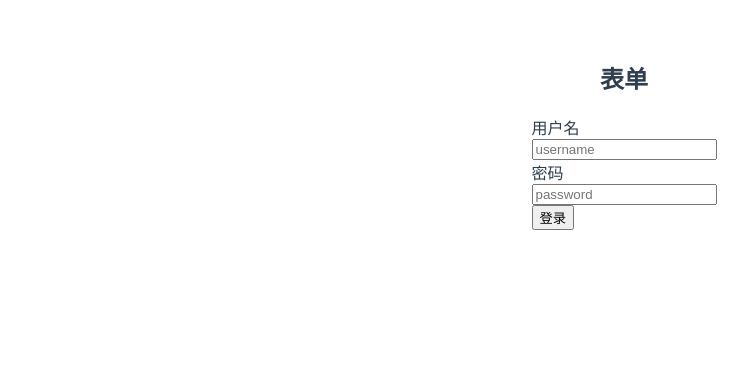
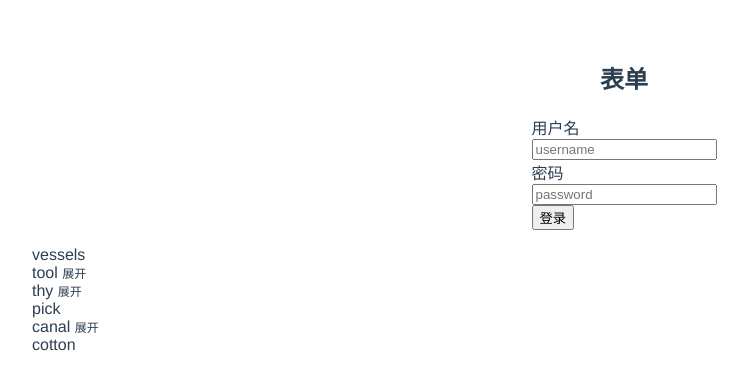
Before and after one commit to antqi/test, a Vue app in the folder vue/: page / in a window 1280 px wide. Shown: the top 390 px of the page, without its empty margins (16-764 px from the left). Built offline with nearby package versions, Linux system fonts and the light colour scheme.

Commit message:
添加tree 递归组件

```diff
--- a/vue/src/App.vue
+++ b/vue/src/App.vue
@@ -12,6 +12,7 @@
         <button type="button" @click="onLogin">登录</button>
       </q-form-item>
     </q-form>
+    <q-tree :data="list"></q-tree>
   </div>
 </template>
 
@@ -20,22 +21,94 @@ import QForm from '@/components/form'
 import QFormItem from '@/components/form-item'
 import QInput from '@/components/input'
 import QAlert from '@/components/alert'
+import QTree from '@/components/tree'
 
 export default {
   name: 'app',
   components: {
-    QForm, QFormItem, QInput
+    QForm,
+    QFormItem,
+    QInput,
+    QTree,
   },
   data () {
     return {
       user: {
         name: '',
-        password: ''
+        password: '',
       },
       rules: {
         name: [{ required: true, message: '用户名不能为空哦' }],
-        password: [{ required: true, message: '密码不能为空哦' }]
-      }
+        password: [{ required: true, message: '密码不能为空哦' }],
+      },
+      list: [
+        {
+          id: '8004601d-e9d8-52ae-8c31-051e499db583',
+          name: 'vessels',
+          color: '#5c8b5d',
+        },
+        {
+          id: '82c52393-ff2e-582b-8ab8-15be15396812',
+          name: 'tool',
+          color: '#b20171',
+          children: [
+            {
+              id: '359800ad-2b3f-5635-a676-54244222bc46',
+              name: 'loss',
+              color: '#601513',
+            },
+            {
+              id: '359800ad-2b3f-5635-a676-54244222bc46',
+              name: 'loss',
+              color: '#601513',
+            },
+          ],
+        },
+        {
+          id: '6a5baa04-5d7d-57b1-bfc4-9afa80a8f5f1',
+          name: 'thy',
+          color: '#e8a356',
+          children: [
+            {
+              id: 'a84ff0ef-646b-55b7-8db6-0a23a7c0ffb3',
+              name: 'using',
+              color: '#c673fc',
+            },
+            {
+              id: 'a84ff0ef-646b-55b7-8db6-0a23a7c0ffb3',
+              name: 'using',
+              color: '#c673fc',
+            },
+          ],
+        },
+        {
+          id: '8f033a90-aebe-5615-8c2e-853fab92d0d8',
+          name: 'pick',
+          color: '#c52186',
+        },
+        {
+          id: 'b1f2b22f-c862-5179-98d3-c419b22c0b32',
+          name: 'canal',
+          color: '#9b58a9',
+          children: [
+            {
+              id: '2a0da72d-ea77-5b64-a615-4431f8656845',
+              name: 'buried',
+              color: '#0cd64e',
+            },
+            {
+              id: '2a0da72d-ea77-5b64-a615-4431f8656845',
+              name: 'buried',
+              color: '#0cd64e',
+            },
+          ],
+        },
+        {
+          id: '1a730ba0-7597-58a4-9bc1-c53afeb30a32',
+          name: 'cotton',
+          color: '#184229',
+        },
+      ],
     }
   },
   methods: {
@@ -43,10 +116,10 @@ export default {
       this.$refs.form.validate((valid) => {
         QAlert({
           message: `验证：${valid ? '成功' : '失败'}`,
-          type: valid ? 'success' : 'error'
+          type: valid ? 'success' : 'error',
         })
       })
-    }
+    },
   },
 }
 </script>
--- /dev/null
+++ b/vue/src/components/tree/index.vue
@@ -0,0 +1,49 @@
+<template>
+  <ul class="q-tree">
+    <li v-for="(item,index) in  data" :key="index">
+      {{item.name}}
+      <span class="toogle" @click="onToogle" v-if="item.children">{{isShow?'收起':'展开'}}</span>
+
+      <q-tree
+        :class="{hide:!isShow}"
+        :data="item.children"
+        v-if="item.children&&item.children.length"
+      ></q-tree>
+    </li>
+  </ul>
+</template>
+
+<script>
+export default {
+  name: 'QTree',
+  props: {
+    data: {
+      type: Array,
+      // default: []
+    }
+  },
+  data () {
+    return {
+      isShow: false
+    }
+  },
+  methods: {
+    onToogle () {
+      this.isShow = !this.isShow
+    }
+  },
+}
+</script>
+
+<style lang="stylus">
+.q-tree
+  text-align left
+  list-style none
+  ul
+    padding-left 20px
+  .toogle
+    cursor pointer
+    font-size 12px
+  .hide
+    display none
+</style>
```
